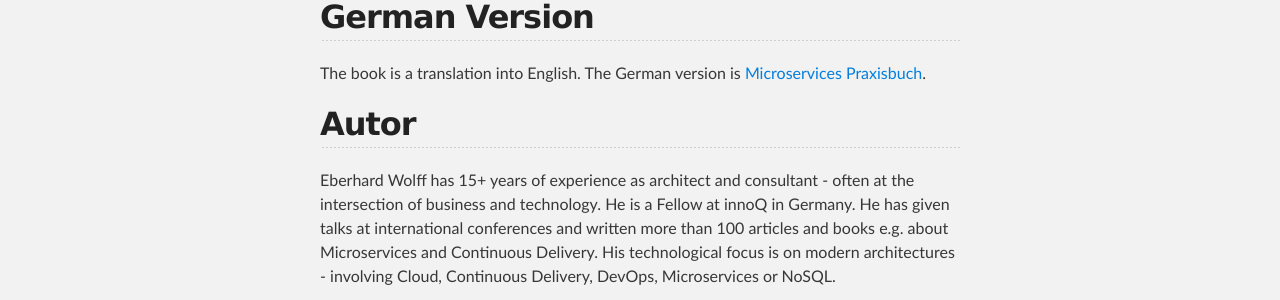
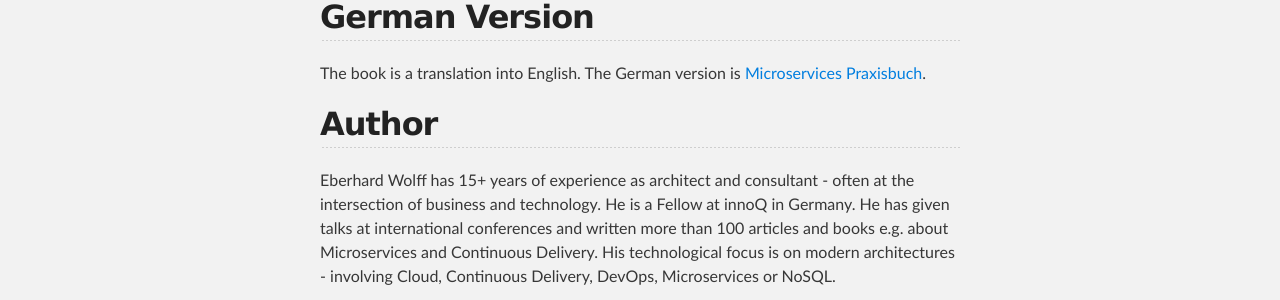
Before and after one commit to ewolff/practical-microservices.com, a Jekyll site: the page built from index.md, in a window 1280 px wide. Shown: the part 1078-1378 px from the top of the page. Built offline with Jekyll 4.4.1, drawn with Linux system fonts in a browser that asks for light colours.

Commit message:
Small fix

```diff
--- a/index.md
+++ b/index.md
@@ -26,7 +26,7 @@ Zipkin. The book thus offers a good start implementing microservices.
 The book is a translation into English. The German version is
 [Microservices Praxisbuch](http://microservices-praxisbuch.de).
 
-## Autor
+## Author
 
 Eberhard Wolff has 15+ years of experience as architect and
 consultant - often at the intersection of business and technology. He
```
